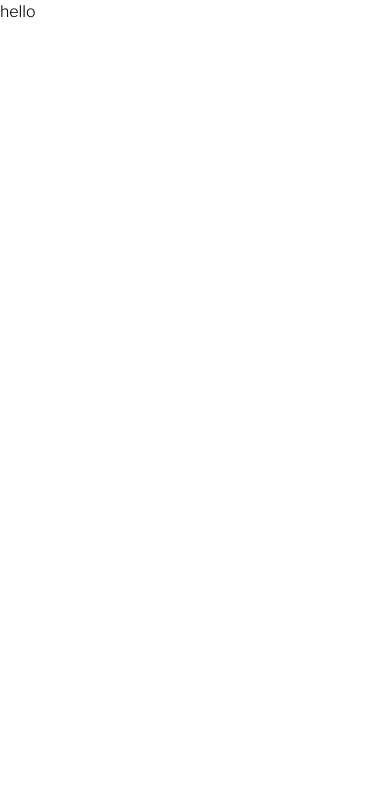
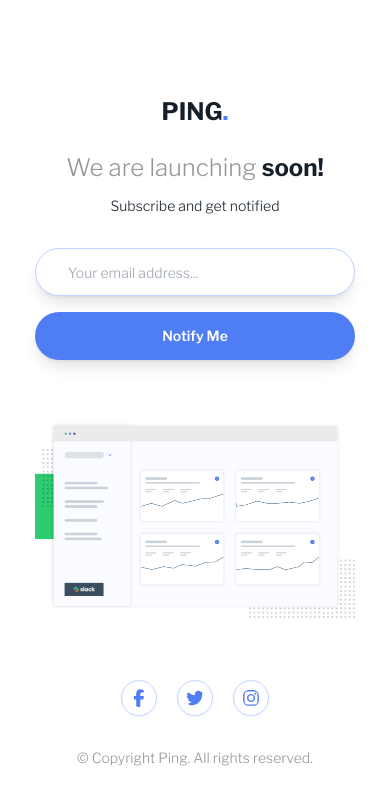
Before and after one commit to palmeiroerick/ping-single-column-coming-soon-page, a Next.js app: page / in a window 390 px wide. Shown: the top 804 px of the page. Built offline with nearby package versions, Linux system fonts and the light colour scheme.

Commit message:
feat: add mobile layout

```diff
--- a/app/page.tsx
+++ b/app/page.tsx
@@ -1,3 +1,82 @@
+import Image from "next/image";
+
 export default function Home() {
-  return <main>hello</main>;
+  const socialIconsClassName =
+    "border-paleBlue fill-blue flex h-9 w-9 shadow-sm cursor-pointer items-center justify-center rounded-full border-[1px] p-2 hover:border-softMagenta hover:fill-softMagenta lg:w-10 lg:h-10";
+
+  return (
+    <main className="flex flex-col items-center justify-between gap-14 px-6 pb-10 pt-24">
+      <div className="flex w-full flex-col items-center gap-8 px-4">
+        <div className="flex flex-col gap-6">
+          <p className="text-center text-2xl font-bold uppercase text-veryDarkBlue">
+            ping<span className="text-blue">.</span>
+          </p>
+          <div className="flex flex-col items-center gap-3">
+            <h1 className="text-2xl text-gray">
+              We are launching{" "}
+              <span className="font-bold text-veryDarkBlue">soon!</span>
+            </h1>
+            <p className="text-sm text-veryDarkBlue">
+              Subscribe and get notified
+            </p>
+          </div>
+        </div>
+        <form className="flex w-80 flex-col gap-4">
+          <input
+            type="text"
+            placeholder="Your email address..."
+            className="h-12 w-full rounded-full border border-paleBlue px-8 text-sm shadow-lg"
+          />
+          <button className="h-12 w-full rounded-full bg-blue text-sm font-semibold text-white shadow-lg">
+            Notify Me
+          </button>
+        </form>
+      </div>
+      <div className="relative h-52 min-h-52 w-80 min-w-80">
+        <Image
+          className="object-contain"
+          src="/illustration-dashboard.png"
+          alt="illustration dashboard"
+          fill
+        />
+      </div>
+      <div className="flex flex-col gap-8">
+        <div className="flex justify-center gap-5">
+          <svg
+            xmlns="http://www.w3.org/2000/svg"
+            className={socialIconsClassName}
+            height="16"
+            width="16"
+            viewBox="0 0 320 512"
+          >
+            <desc>facebook</desc>
+            <path d="M80 299.3V512H196V299.3h86.5l18-97.8H196V166.9c0-51.7 20.3-71.5 72.7-71.5c16.3 0 29.4 .4 37 1.2V7.9C291.4 4 256.4 0 236.2 0C129.3 0 80 50.5 80 159.4v42.1H14v97.8H80z" />
+          </svg>
+          <svg
+            xmlns="http://www.w3.org/2000/svg"
+            className={socialIconsClassName}
+            height="16"
+            width="16"
+            viewBox="0 0 512 512"
+          >
+            <desc>twitter</desc>
+            <path d="M459.4 151.7c.3 4.5 .3 9.1 .3 13.6 0 138.7-105.6 298.6-298.6 298.6-59.5 0-114.7-17.2-161.1-47.1 8.4 1 16.6 1.3 25.3 1.3 49.1 0 94.2-16.6 130.3-44.8-46.1-1-84.8-31.2-98.1-72.8 6.5 1 13 1.6 19.8 1.6 9.4 0 18.8-1.3 27.6-3.6-48.1-9.7-84.1-52-84.1-103v-1.3c14 7.8 30.2 12.7 47.4 13.3-28.3-18.8-46.8-51-46.8-87.4 0-19.5 5.2-37.4 14.3-53 51.7 63.7 129.3 105.3 216.4 109.8-1.6-7.8-2.6-15.9-2.6-24 0-57.8 46.8-104.9 104.9-104.9 30.2 0 57.5 12.7 76.7 33.1 23.7-4.5 46.5-13.3 66.6-25.3-7.8 24.4-24.4 44.8-46.1 57.8 21.1-2.3 41.6-8.1 60.4-16.2-14.3 20.8-32.2 39.3-52.6 54.3z" />
+          </svg>
+          <svg
+            xmlns="http://www.w3.org/2000/svg"
+            className={socialIconsClassName}
+            height="16"
+            width="16"
+            viewBox="0 0 448 512"
+          >
+            <desc>instagram</desc>
+            <path d="M224.1 141c-63.6 0-114.9 51.3-114.9 114.9s51.3 114.9 114.9 114.9S339 319.5 339 255.9 287.7 141 224.1 141zm0 189.6c-41.1 0-74.7-33.5-74.7-74.7s33.5-74.7 74.7-74.7 74.7 33.5 74.7 74.7-33.6 74.7-74.7 74.7zm146.4-194.3c0 14.9-12 26.8-26.8 26.8-14.9 0-26.8-12-26.8-26.8s12-26.8 26.8-26.8 26.8 12 26.8 26.8zm76.1 27.2c-1.7-35.9-9.9-67.7-36.2-93.9-26.2-26.2-58-34.4-93.9-36.2-37-2.1-147.9-2.1-184.9 0-35.8 1.7-67.6 9.9-93.9 36.1s-34.4 58-36.2 93.9c-2.1 37-2.1 147.9 0 184.9 1.7 35.9 9.9 67.7 36.2 93.9s58 34.4 93.9 36.2c37 2.1 147.9 2.1 184.9 0 35.9-1.7 67.7-9.9 93.9-36.2 26.2-26.2 34.4-58 36.2-93.9 2.1-37 2.1-147.8 0-184.8zM398.8 388c-7.8 19.6-22.9 34.7-42.6 42.6-29.5 11.7-99.5 9-132.1 9s-102.7 2.6-132.1-9c-19.6-7.8-34.7-22.9-42.6-42.6-11.7-29.5-9-99.5-9-132.1s-2.6-102.7 9-132.1c7.8-19.6 22.9-34.7 42.6-42.6 29.5-11.7 99.5-9 132.1-9s102.7-2.6 132.1 9c19.6 7.8 34.7 22.9 42.6 42.6 11.7 29.5 9 99.5 9 132.1s2.7 102.7-9 132.1z" />
+          </svg>
+        </div>
+        <p className="text-sm text-gray">
+          &copy; Copyright Ping. All rights reserved.
+        </p>
+      </div>
+    </main>
+  );
 }
```
